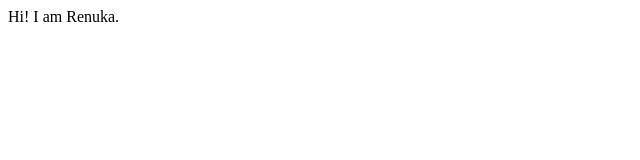
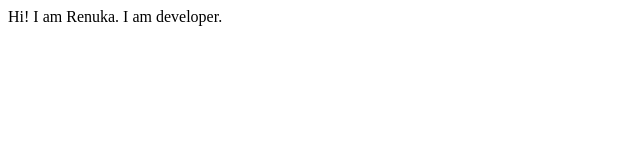
Before and after one commit to renukapaturkar/renukapaturkar-portfolio, a plain HTML site: page index.html in a window 1280 px wide. Shown: the whole page, without its empty margins (0-640 px from the left). Drawn offline with Linux system fonts and the light colour scheme.

Commit message:
update text

```diff
--- a/index.html
+++ b/index.html
@@ -7,5 +7,6 @@
 </head>
 <body>
     Hi! I am Renuka.
+    I am developer.
 </body>
 </html>
```
